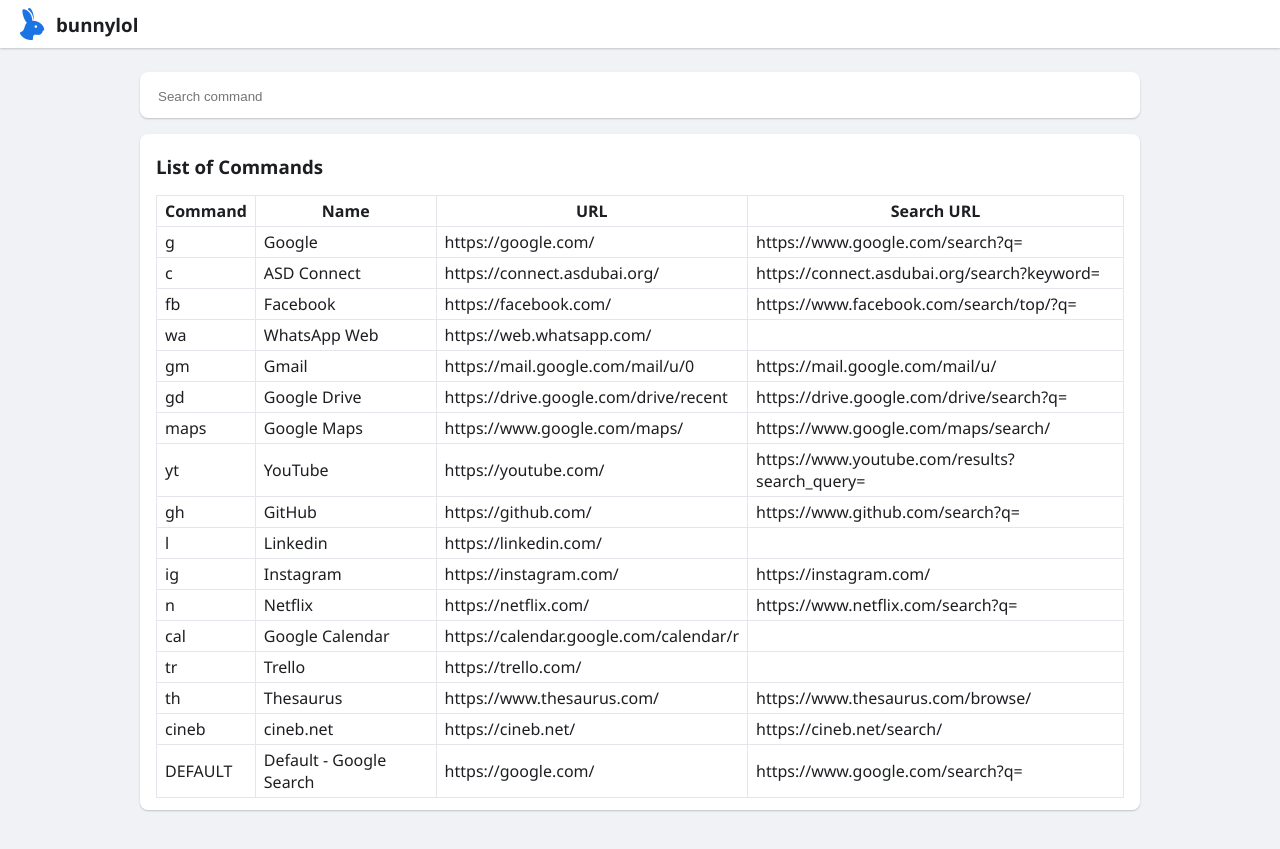
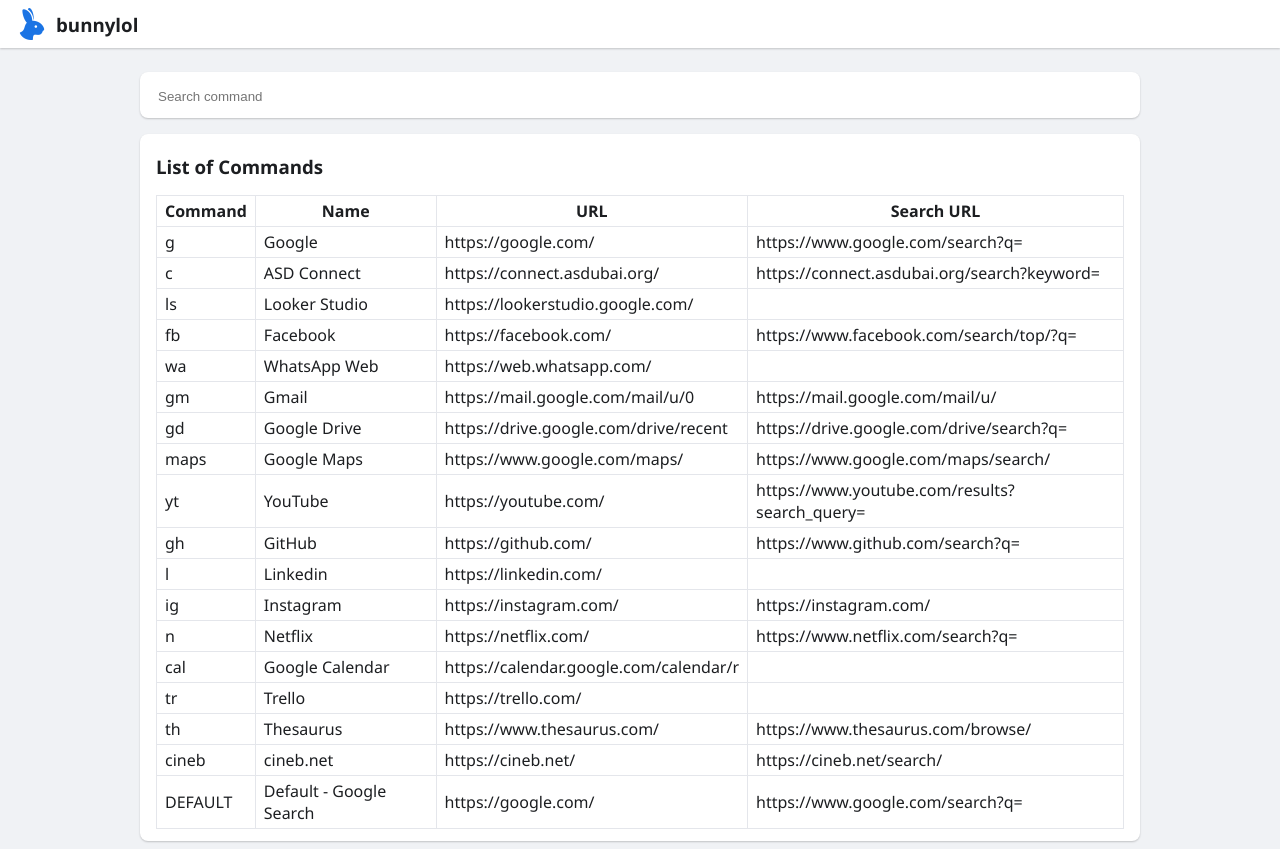
Before and after one commit to asdubai-org/bunnylol, a React (Create React App) app: page /#/ in a window 1280 px wide. Before the commit the page ends 818 px from the top, so only its background shows below. Built offline with nearby package versions, Linux system fonts and the light colour scheme.

Commit message:
add looker studio and deploy script

```diff
--- a/src/Commands.js
+++ b/src/Commands.js
@@ -8,6 +8,10 @@
         name: "ASD Connect",
         url: "https://connect.asdubai.org/",
         searchurl: "https://connect.asdubai.org/search?keyword="
+    },
+    ls: {
+        name: "Looker Studio",
+        url: "https://lookerstudio.google.com/"
     },
     fb: {
         name: "Facebook",
```
Also changed, not shown: 7 other files (tests, documents, lock files or other folders).
